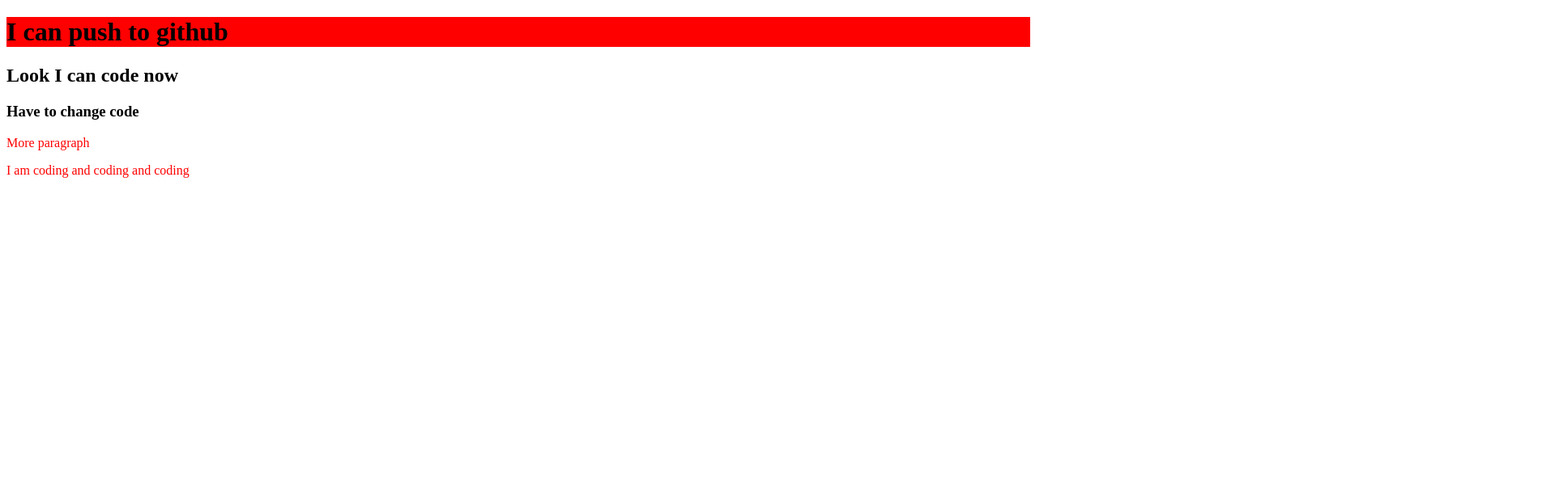
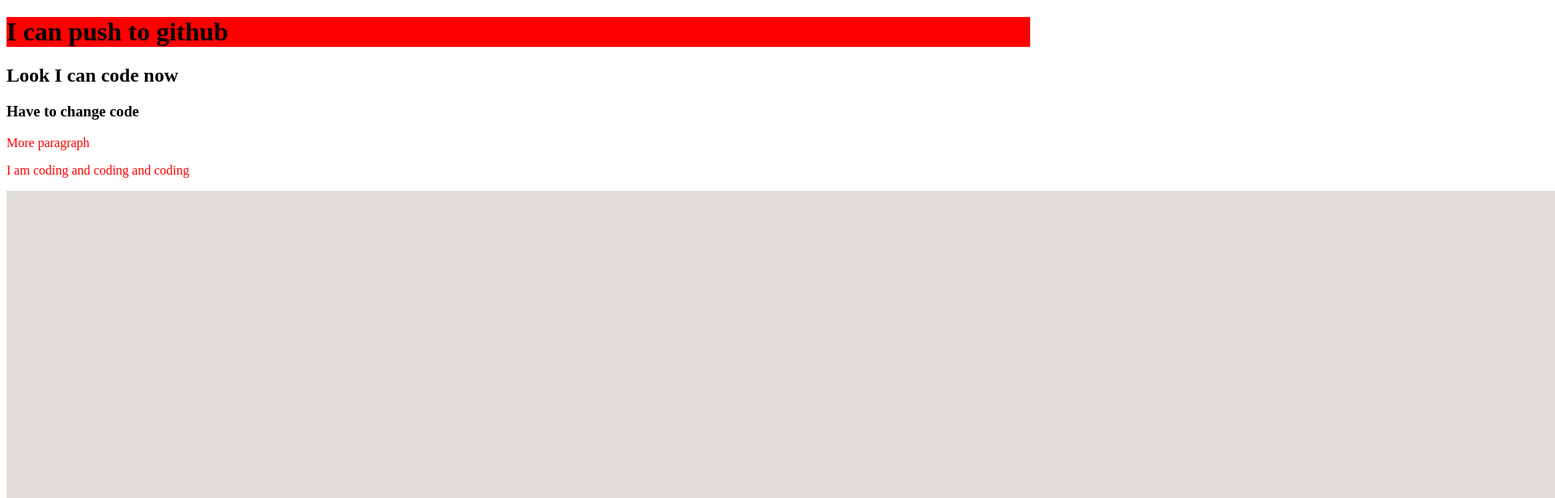
Before and after one commit to AkfashKhan/my-second-repo, a plain HTML site: page index.html in a window 1280 px wide. Shown: the top 616 px of the page at 81% size, 1920 px wide, since content can reach past the window. Drawn offline with Linux system fonts and the light colour scheme.

Commit message:
pic added

```diff
--- a/index.html
+++ b/index.html
@@ -13,6 +13,7 @@
     <h3>Have to change code</h3>
     <p>More paragraph</p>
     <p>I am coding and coding and coding</p>
+    <img src="horse power logo.jpg">
 
 </body>
 </html>
```
Also changed, not shown: horse power logo.jpg (added).
